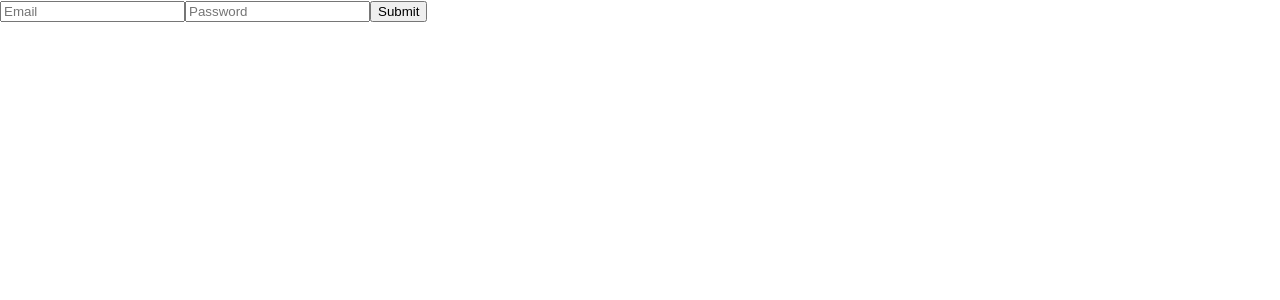
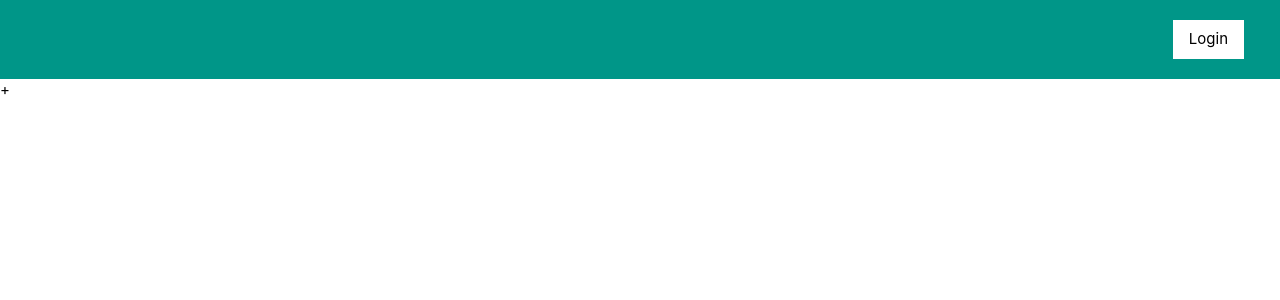
Before and after one commit to nezlayaya/react-app-test, a React (Create React App) app: page / in a window 1280 px wide. Shown: the top 300 px of the page. Built offline with nearby package versions, Linux system fonts and the light colour scheme.

Commit message:
add changes

```diff
--- a/public/index.html
+++ b/public/index.html
@@ -3,6 +3,7 @@
   <head>
     <meta charset="utf-8">
     <link rel="shortcut icon" href="%PUBLIC_URL%/favicon.ico">
+    <link rel="stylesheet" href="https://www.w3schools.com/w3css/4/w3.css">
     <meta name="viewport" content="width=device-width, initial-scale=1, shrink-to-fit=no">
     <meta name="theme-color" content="#000000">
     <!--
--- a/src/App.css
+++ b/src/App.css
@@ -1,32 +1,4 @@
-.App {
-  text-align: center;
+.login{
+  margin: 20px;
+  float: right;
 }
-
-.App-logo {
-  animation: App-logo-spin infinite 20s linear;
-  height: 40vmin;
-}
-
-.App-header {
-  background-color: #282c34;
-  min-height: 100vh;
-  display: flex;
-  flex-direction: column;
-  align-items: center;
-  justify-content: center;
-  font-size: calc(10px + 2vmin);
-  color: white;
-}
-
-.App-link {
-  color: #61dafb;
-}
-
-@keyframes App-logo-spin {
-  from {
-    transform: rotate(0deg);
-  }
-  to {
-    transform: rotate(360deg);
-  }
-}
--- a/src/App.js
+++ b/src/App.js
@@ -1,13 +1,16 @@
 import React, { Component } from 'react';
 import RegistrationForm from './RegistrationForm/RegistrationForm';
-import  ListItem from './ListItem/ListItem'
+import  ListItem from './ListItem/ListItem';
+import Header from './Header/Header'
+import './App.css';
 class App extends Component {
     constructor(props){
         super(props);
         this.state={
             email:'',
             password: '',
-            showRegister: true
+            showRegister: false,
+            isLogin: false
         };
     }
 
@@ -19,13 +22,22 @@ class App extends Component {
         });
     };
 
+    ShowRegisterForm = (showFormRegistration)=>{
+        this.setState({
+            showRegister: showFormRegistration
+        })
+    };
+
+
   render() {
     return (
       <div className="App">
+          <Header ShowRegister={this.ShowRegisterForm}/>
           { this.state.showRegister === true ?
               <RegistrationForm SubmitButton={this.handleSubmit}/>
-              : <ListItem />
+              : ''
           }
+          <ListItem/>
       </div>
     );
   }
--- /dev/null
+++ b/src/Header/Header.js
@@ -0,0 +1,34 @@
+import React, { Component } from 'react';
+
+class Header extends Component {
+    constructor(props){
+        super(props);
+        this.state={
+            isToggleOn: false,
+            loginUser: false
+        };
+        this.ShowRegisterForm = this.ShowRegisterForm.bind(this);
+    }
+
+    ShowRegisterForm(){
+        let showFormRegistration = this.state.isToggleOn;
+        this.setState({
+            isToggleOn: true
+        });
+        this.props.ShowRegister(showFormRegistration);
+    }
+
+    render() {
+        return (
+            <header className='w3-container w3-teal'>
+                <button onClick={this.ShowRegisterForm} className='login w3-button w3-white'>
+                    {this.state.loginUser === false ?
+                        'Login' : 'Logout'
+                    }
+                </button>
+            </header>
+        );
+    }
+}
+
+export default Header;
--- a/src/ListItem/ListItem.js
+++ b/src/ListItem/ListItem.js
@@ -12,7 +12,9 @@ class ListItem extends Component {
     render() {
         return (
             <div className="list-wrapper">
-                gtrgtr
+                <aside>
+                    <div className='circle'>+</div>
+                </aside>
             </div>
         );
     }
--- a/src/RegistrationForm/RegistrationForm.js
+++ b/src/RegistrationForm/RegistrationForm.js
@@ -18,11 +18,11 @@ class RegistrationForm extends Component {
         let email = this.state.email;
         let pass = this.state.password;
         let showRegister = this.state.showRegister;
-        if(this.state.email === 'test@gmail.com' && this.state.password === '12345'){
+        // if(this.state.email === 'test@gmail.com' && this.state.password === '12345'){
             this.setState({
-                showRegister: false
-            })
-        }
+                showRegister: true
+            });
+        // }
         this.props.SubmitButton(email,pass, showRegister);
     }
 
@@ -40,18 +40,24 @@ class RegistrationForm extends Component {
 
     render() {
         return (
-            <div className="Registration-wrapper">
-                <form className="form-container" onSubmit={this.handleSubmit}>
-                    <input type="email"
-                           placeholder='Email'
+            <div className="registration-wrapper">
+                <form className="form-container w3-container" onSubmit={this.handleSubmit}>
+                    <div>
+                        <label className="w3-text-teal"><b>Email</b></label>
+                        <input type="text"
+                               className='w3-input w3-border w3-light-grey'
                                value={this.state.email}
                                onChange={this.handleEmailChange}
                         />
+                    </div>
+                    <div>
+                        <label className="w3-text-teal"><b>Password</b></label>
                         <input type="password"
-                           placeholder='Password'
+                               className="w3-input w3-border w3-light-grey"
                                value={this.state.password}
                                onChange={this.passwordChange}
                         />
+                    </div>
                     <button>Submit</button>
                 </form>
             </div>
```
Also changed, not shown: 1 other file (tests, documents, lock files or other folders). Lines whose indentation alone changed are shown as unchanged.
